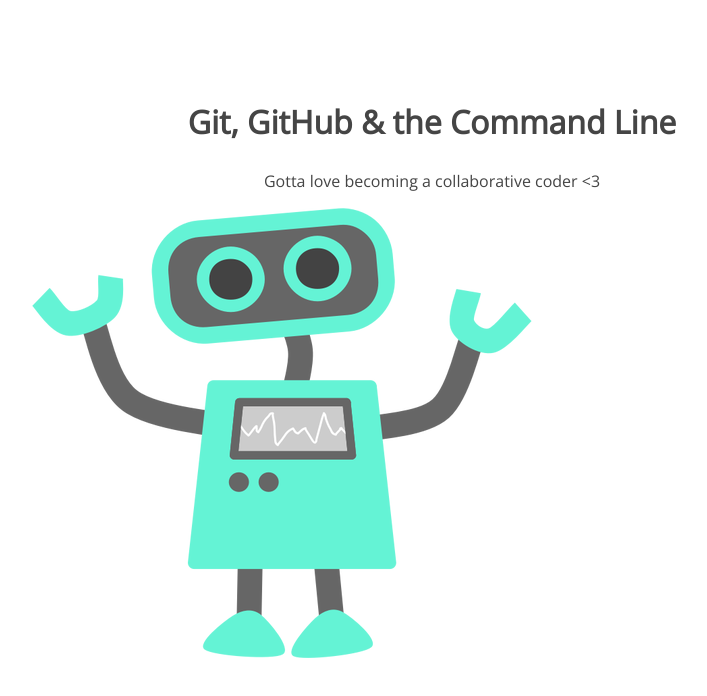
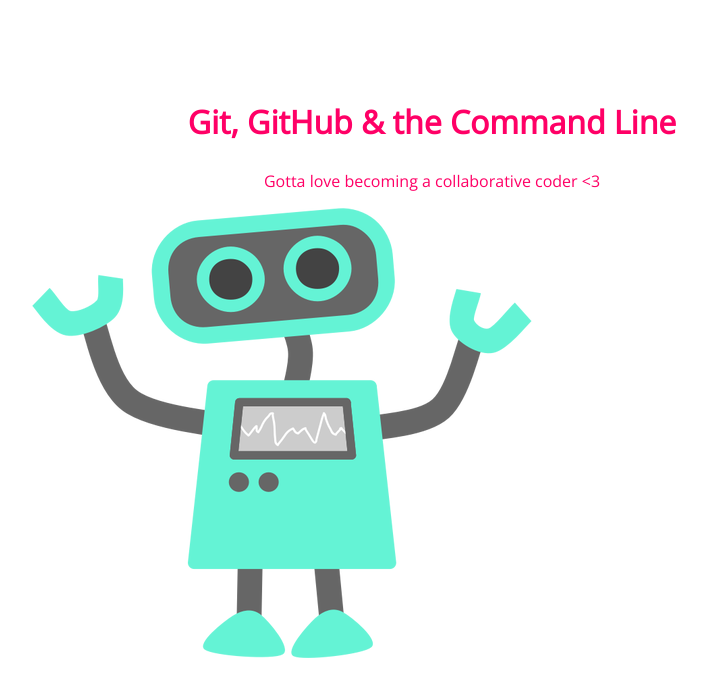
Before and after one commit to denfer3/105-project, a plain HTML site: page index.html in a window 1280 px wide. Shown: the whole page, without its empty margins (208-915 px from the left). Drawn offline with nearby package versions, Linux system fonts and the light colour scheme.

Commit message:
modified H1 color

```diff
--- a/css/style.css
+++ b/css/style.css
@@ -5,7 +5,7 @@
 section h1,
 section p {
 	text-align: center;
-	color: #454545;
+	color: #ff0066;
 }
 section h1 {
 	font: 32px 'Open Sans';
```
